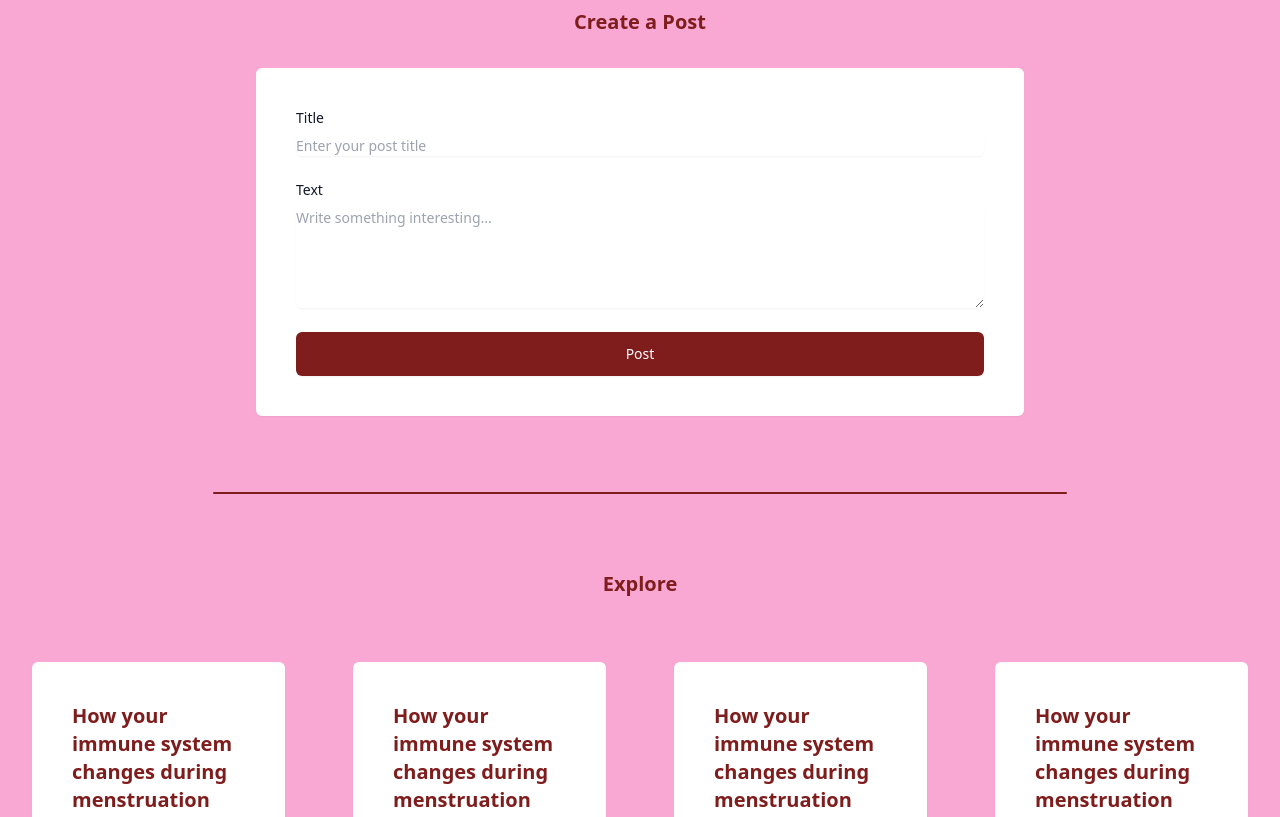
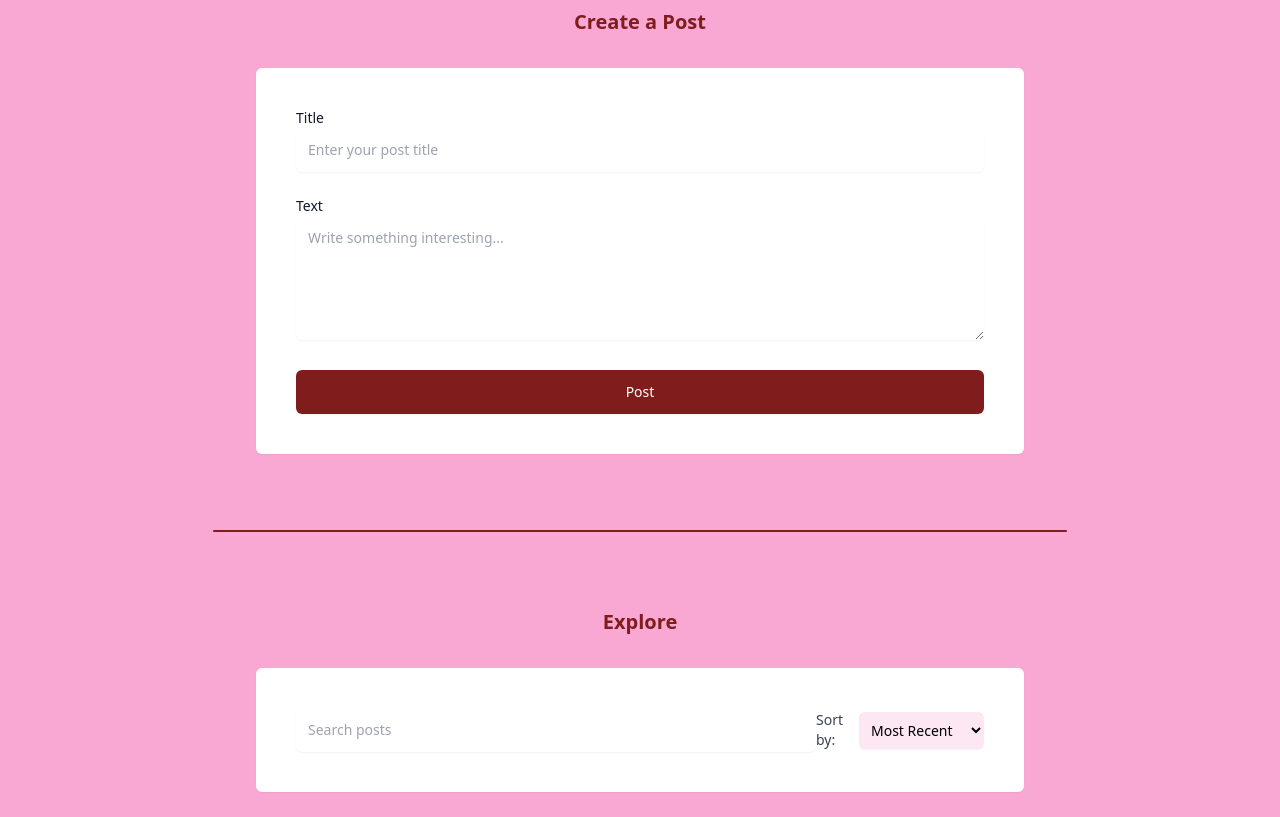
Before and after one commit to tin-kri/ca-css-frameworks, a website built with Vite: page feed.html in a window 1280 px wide. Shown: the part 220-1037 px from the top of the page. Built offline with nearby package versions, Linux system fonts and the light colour scheme.

Commit message:
added searc hbar, and sort drop down

```diff
--- a/feed.html
+++ b/feed.html
@@ -78,7 +78,7 @@
               id="title"
               name="title"
               required
-              class="mt-2 block w-full rounded-md border-gray-300 shadow-sm focus:ring-red-700 focus:border-red-700 sm:text-sm"
+              class="w-full rounded-md border-gray-300 shadow-sm focus:outline-none focus:ring-1 focus:ring-pink-300  sm:text-sm p-3"
               placeholder="Enter your post title"
             />
           </div>
@@ -91,12 +91,12 @@
               name="text"
               rows="5"
               required
-              class="mt-2 block w-full rounded-md border-gray-300 shadow-sm focus:ring-red-700 focus:border-red-700 sm:text-sm"
+              class="w-full rounded-md border-gray-300 shadow-sm focus:outline-none focus:ring-1 focus:ring-pink-300 sm:text-sm p-3"
               placeholder="Write something interesting..."
             ></textarea>
           </div>
 
-          <!-- Makes it possible to upload image -->
+          <!-- ///Makes it possible to upload image/// -->
           <!-- <div>
             <label for="image" class="block text-sm font-medium text-gray-900">Upload an Image (Optional)</label>
             <input
@@ -131,10 +131,43 @@
       <h2 class="text-xl font-bold text-red-900 m-8 text-center">
         Explore
       </h2>
+
+      <div class="container mx-auto">
+
+        <div class="m-8 shadow-sm bg-white rounded-md p-10 w-full max-w-[90%] sm:max-w-[calc(100%-4rem)] lg:max-w-3xl mx-auto">
+          <div class="flex flex-col lg:flex-row lg:items-center lg:justify-between space-y-6 lg:space-y-0">
+
+            <div class="w-full">
+              <label for="search" class="sr-only">Search posts</label>
+              <input
+                type="text"
+                id="search"
+                placeholder="Search posts"
+                class="w-full rounded-md border-gray-300 shadow-sm focus:outline-none focus:ring-1 focus:ring-pink-300  sm:text-sm p-3"
+              />
+            </div>
+
+
+            <div class="flex items-center space-x-4">
+              <label for="sort" class="text-sm font-medium  text-gray-700">Sort by:</label>
+              <select
+                id="sort"
+                class="rounded-md border-gray-300 bg-pink-100 shadow-sm focus:outline-none focus:ring-red-700 focus:border-red-700 sm:text-sm p-2"
+              >
+                <option value="recent">Most Recent</option>
+                <option value="popular">Most Popular</option>
+                <option value="alphabetical">Alphabetical</option>
+                <option value="author">By Author</option>
+              </select>
+            </div>
+          </div>
+        </div>
+
     <div
   class="grid gap-1 sm:grid-cols-1 md:grid-cols-2 lg:grid-cols-3 xl:grid-cols-4"
-  id="card-container"
->
+  id="card-container">
+
+
   <div class="m-8 shadow-sm bg-white rounded-md p-10">
     <div class="sm:text-lg lg:text-xl font-semibold text-red-900">
       How your immune system changes during menstruation
--- a/tailwind.config.js
+++ b/tailwind.config.js
@@ -8,5 +8,6 @@ export default {
       },
     },
   },
+
   plugins: [],
 };
```
